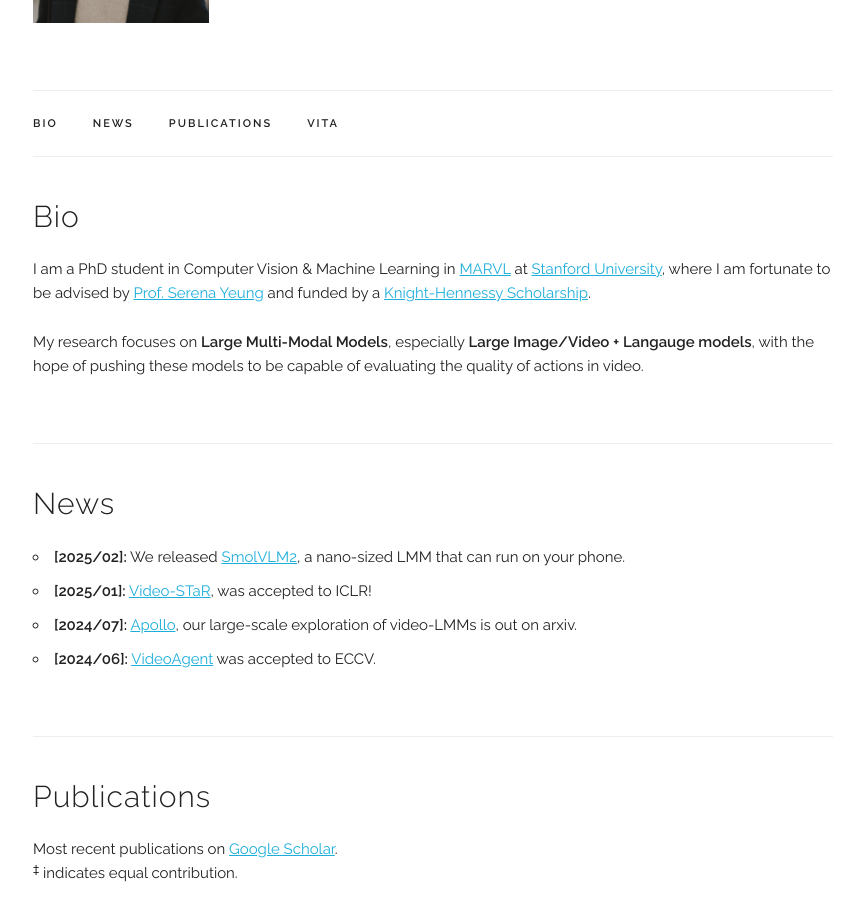
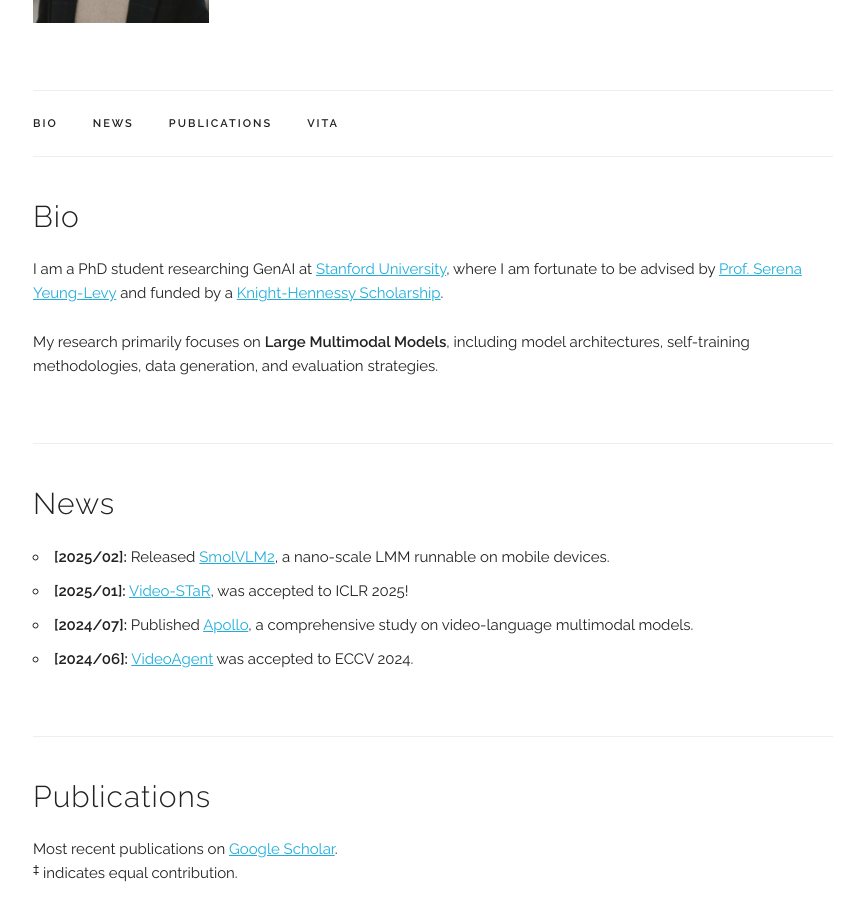
Before and after one commit to orrzohar/orrzohar.github.io, a Jekyll site: the page built from index.html, in a window 1280 px wide and 900 px high, scrolled down 193 px. Shown: the whole window, without its empty margins (207-1071 px from the left). Built offline with Jekyll 4.4.1, drawn with Linux system fonts in a browser that asks for light colours; some web fonts are replaced.

Commit message:
Update index.html

```diff
--- a/index.html
+++ b/index.html
@@ -5,11 +5,9 @@ title: Home
 <!-- ========== BIO ========== -->
 <div class="docs-section" id="bio">
   <h4>Bio</h4>
-  <p>I am a PhD student in Computer Vision &amp; Machine Learning in <a href="https://marvl.stanford.edu">MARVL</a> at <a href="https://www.stanford.edu">Stanford University</a>, where I am fortunate to be advised by <a href="https://marvl.stanford.edu/people.html">Prof. Serena Yeung</a> and funded by a <a href="https://knight-hennessy.stanford.edu/">Knight-Hennessy Scholarship</a>.</p>
+  <p>I am a PhD student researching GenAI at <a href="https://www.stanford.edu">Stanford University</a>, where I am fortunate to be advised by <a href="https://marvl.stanford.edu/people.html">Prof. Serena Yeung-Levy</a> and funded by a <a href="https://knight-hennessy.stanford.edu/">Knight-Hennessy Scholarship</a>.</p>
 
-  <p> My research focuses on <strong>Large Multi-Modal Models</strong>, especially <strong>Large Image/Video + Langauge models</strong>, with the hope of pushing these models
-    to be capable of evaluating the quality of actions in video.
-
+  <p>My research primarily focuses on <strong>Large Multimodal Models</strong>, including model architectures, self-training methodologies, data generation, and evaluation strategies.</p>
   <!--<p>Prior to starting my PhD, I pursued a Masters of Electrical Engineering degree at the <a href="https://ece.technion.ac.il/">Technion ECE</a> department, with a specialization in Machine Learning and Image Processing. My research journey has been diverse, encompassing collaborations with talented researchers across various domains. These include working on Soft Electronics at <a href="https://lnbd.technion.ac.il/">LNBD</a>, developing ultrafast superconductor-based single photon detectors at <a href="https://quad.net.technion.ac.il/">QUAD</a>, and contributing to OCT-based medical imaging at the <a href="https://med.stanford.edu/delazerda.html">de la Zerda</a> laboratory.</p>
 
   <p>I am driven by a passion for advancing the frontiers of computer vision and machine learning, and I am excited to continue exploring new avenues in my research journey.</p>-->
@@ -21,13 +19,13 @@ title: Home
 <div class="docs-section" id="news" >
 <h4>News</h4>
   <ul class="STYLE238">
-    <li> <b>[2025/02]:</b> We released <a target="_blank" href="https://huggingface.co/blog/smolvlm2">SmolVLM2</a>, a nano-sized LMM that can run on your phone.</li>
+    <li><b>[2025/02]:</b> Released <a href="https://huggingface.co/blog/smolvlm2" target="_blank">SmolVLM2</a>, a nano-scale LMM runnable on mobile devices.</li>
 
-    <li> <b>[2025/01]:</b> <a target="_blank" href="https://arxiv.org/abs/2407.06189">Video-STaR</a>, was accepted to ICLR!</li>
+    <li> <b>[2025/01]:</b> <a target="_blank" href="https://arxiv.org/abs/2407.06189">Video-STaR</a>, was accepted to ICLR 2025!</li>
 
-    <li> <b>[2024/07]:</b> <a target="_blank" href="https://apollo-lmms.github.io">Apollo</a>, our large-scale exploration of video-LMMs is out on arxiv.</li>
+    <li><b>[2024/07]:</b> Published <a href="https://apollo-lmms.github.io" target="_blank">Apollo</a>, a comprehensive study on video-language multimodal models.</li>
 
-    <li> <b>[2024/06]:</b> <a target="_blank" href="https://arxiv.org/abs/2403.10517">VideoAgent</a> was accepted to ECCV.</li>
+    <li> <b>[2024/06]:</b> <a target="_blank" href="https://arxiv.org/abs/2403.10517">VideoAgent</a> was accepted to ECCV 2024.</li>
   </ul>
 </div>
 
```
